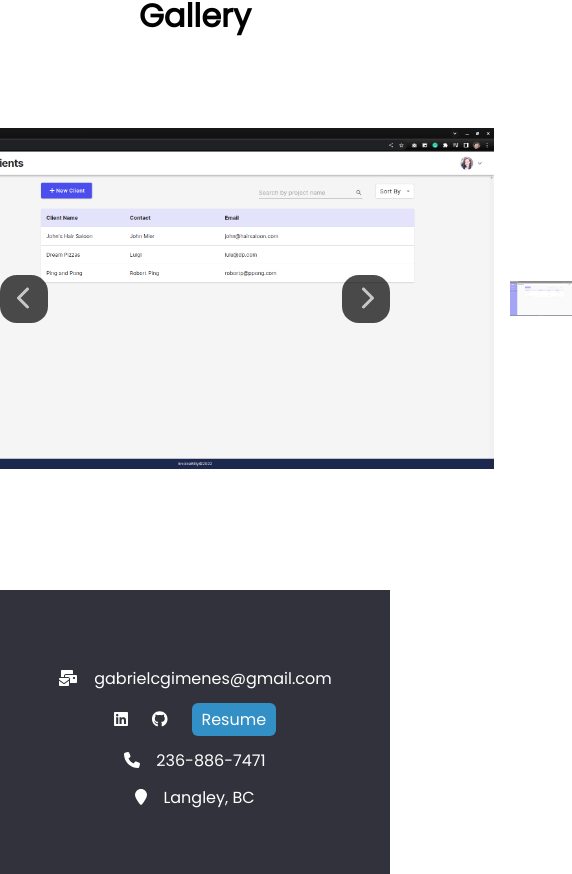
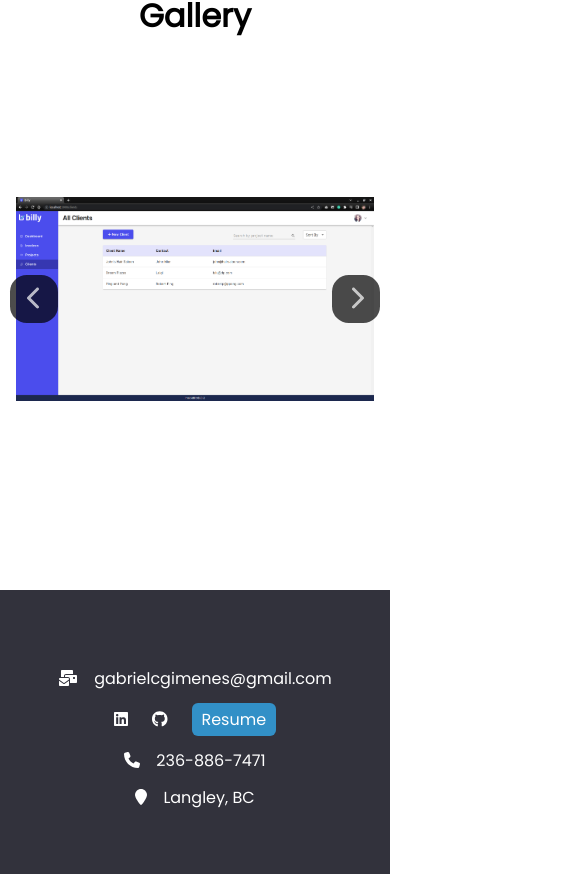
Before and after one commit to gabrielgimenes92/gabrielgimenes92.github.io, a Next.js app: page /projects/billy in a window 390 px wide. Shown: the part 3360-4234 px from the top of the page, 572 px wide, since content can reach past the window. Built offline with nearby package versions, Linux system fonts and the light colour scheme.

Commit message:
Fixes carousel component for mobile devices

```diff
--- a/src/components/Carrousel.module.scss
+++ b/src/components/Carrousel.module.scss
@@ -34,24 +34,40 @@
 
     .previousImageArrow {
         position: absolute;
-        left: 0px;
+        left: 10px;
 
+        @include sizeDesktop {
+            left: 0px;
+        }
     }
 
     .nextImageArrow {
         position: absolute;
-        right: 0px;
+        right: 10px;
 
+        @include sizeDesktop {
+            right: 0px;
+        }
     }
 
     img {
         max-height: 100%;
-        max-width: 896px * 2 / 3;
+        padding: 0 1rem;
+        max-width: 100%;
+
+        @include sizeTablet {
+            max-width: 896px * 2 / 3;
+        }
     }
 
     .previousImage, .nextImage {
         height: auto;
         width: 16%;
         opacity: 50%;
+        display: none;
+
+        @include sizeTablet {
+            display: block;
+        }
     }
 }
```
